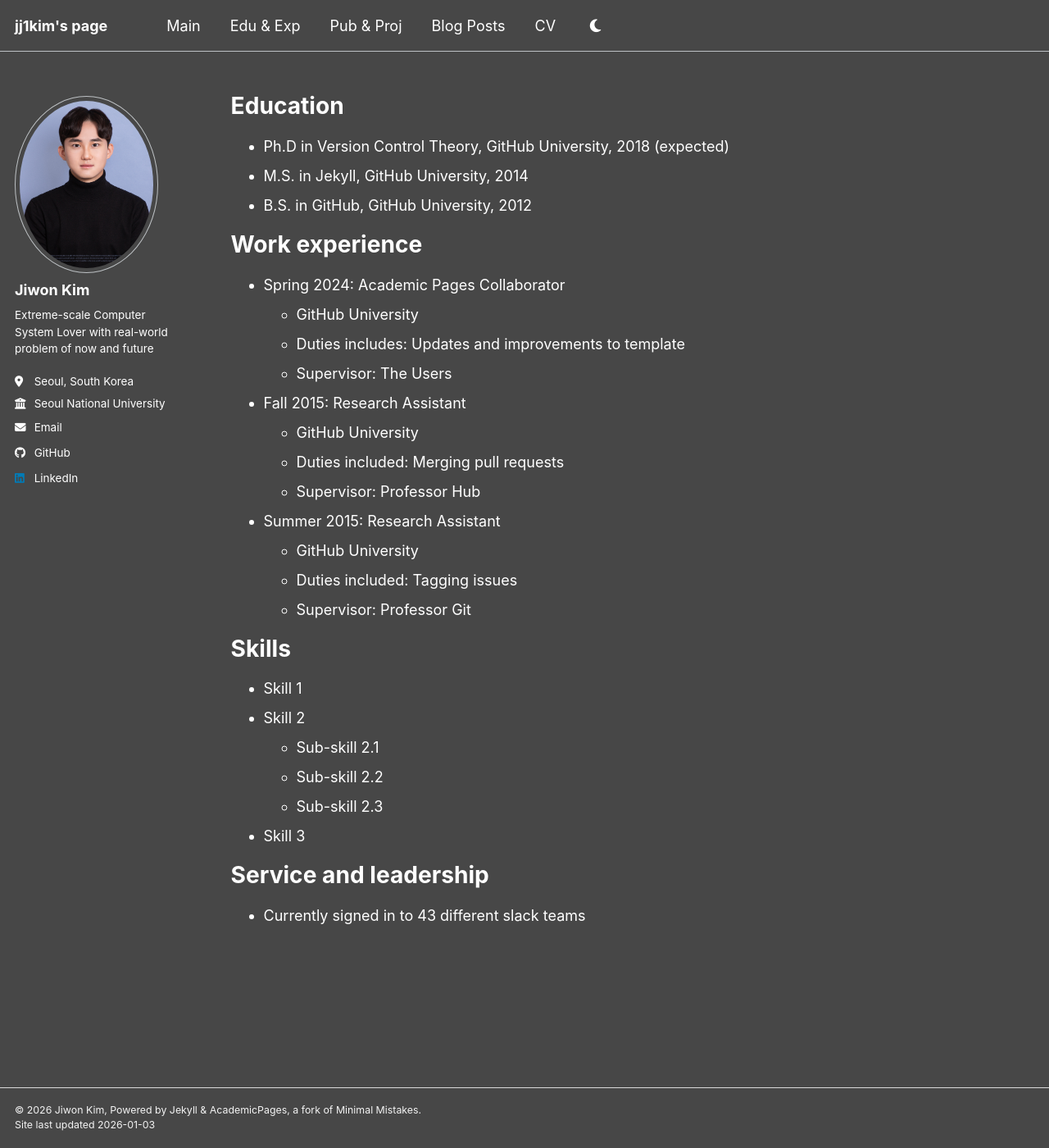
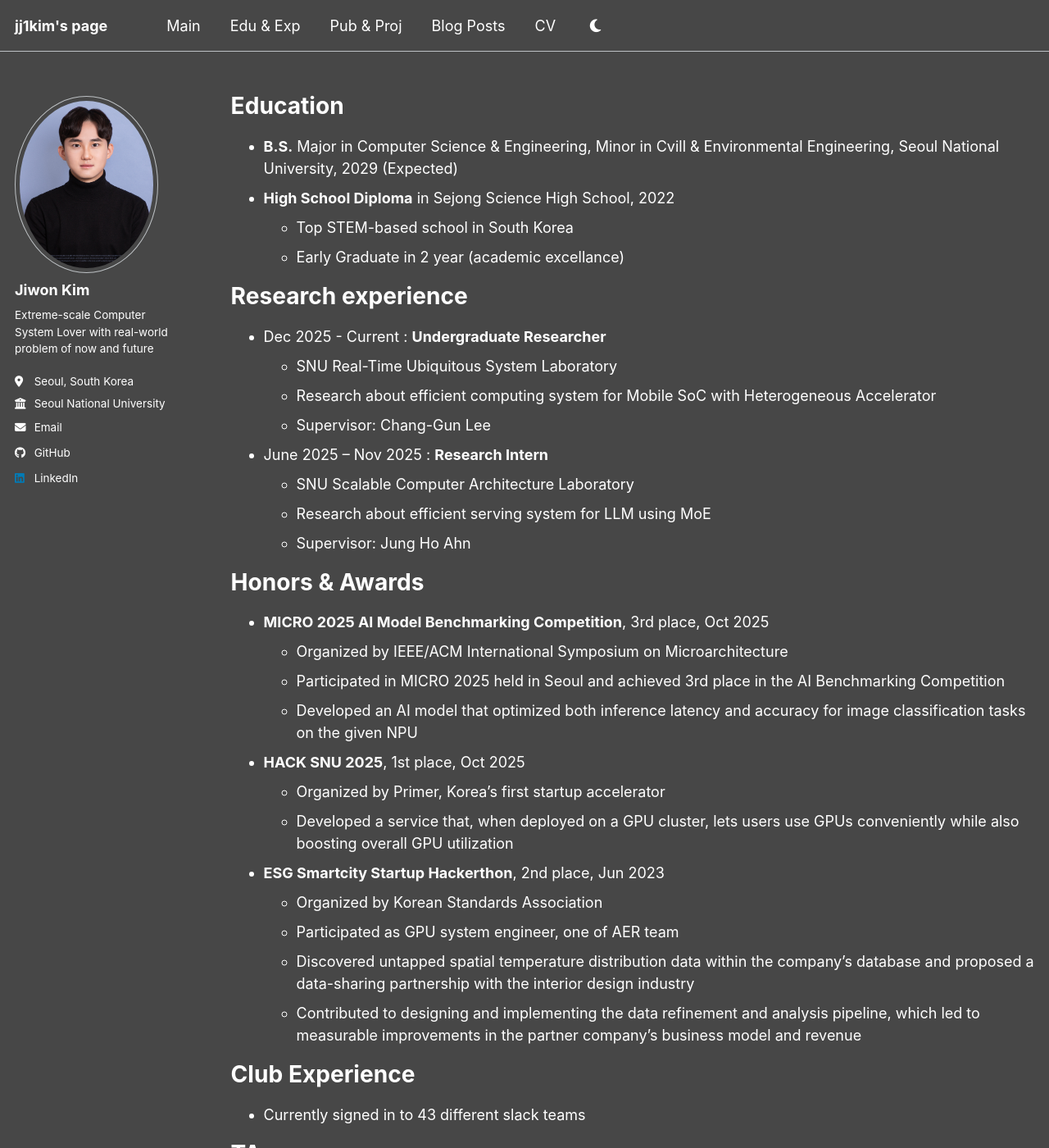
Before and after one commit to jj1kim/jj1kim.github.io, a Jekyll site: the page built from _pages/edu-experience.md, in a window 1280 px wide and 1400 px high. Shown: the whole window at 82% size. Built offline with Jekyll 4.4.1, drawn with Linux system fonts in a browser that asks for light colours; a script bundle is joined from its source files by our own code; library files that are not in the unit come from our copies; some of the changed text lies outside the part shown.

Commit message:
fix edu-experience page

```diff
--- a/_pages/edu-experience.md
+++ b/_pages/edu-experience.md
@@ -9,36 +9,54 @@ author_profile: true
 
 Education
 ======
-* Ph.D in Version Control Theory, GitHub University, 2018 (expected)
-* M.S. in Jekyll, GitHub University, 2014
-* B.S. in GitHub, GitHub University, 2012
+* **B.S.** Major in Computer Science & Engineering, Minor in Cvill & Environmental Engineering, Seoul National University, 2029 (Expected)
+* **High School Diploma** in Sejong Science High School, 2022
+  * Top STEM-based school in South Korea
+  * Early Graduate in 2 year (academic excellance)
 
-Work experience
+Research experience
 ======
-* Spring 2024: Academic Pages Collaborator
-  * GitHub University
-  * Duties includes: Updates and improvements to template
-  * Supervisor: The Users
+* Dec 2025 - Current : **Undergraduate Researcher**
+  * SNU Real-Time Ubiquitous System Laboratory
+  * Research about efficient computing system for Mobile SoC with Heterogeneous Accelerator
+  * Supervisor: Chang-Gun Lee
 
-* Fall 2015: Research Assistant
-  * GitHub University
-  * Duties included: Merging pull requests
-  * Supervisor: Professor Hub
+* June 2025 – Nov 2025 : **Research Intern**
+  * SNU Scalable Computer Architecture Laboratory
+  * Research about efficient serving system for LLM using MoE
+  * Supervisor: Jung Ho Ahn
 
-* Summer 2015: Research Assistant
-  * GitHub University
-  * Duties included: Tagging issues
-  * Supervisor: Professor Git
+Honors & Awards
+======
+* **MICRO 2025 AI Model Benchmarking Competition**, 3rd place, Oct 2025
+  * Organized by IEEE/ACM International Symposium on Microarchitecture
+  * Participated in MICRO 2025 held in Seoul and achieved 3rd place in the AI Benchmarking Competition
+  * Developed an AI model that optimized both inference latency and accuracy for image classification tasks on the given NPU
+* **HACK SNU 2025**, 1st place, Oct 2025
+  * Organized by Primer, Korea's first startup accelerator
+  * Developed a service that, when deployed on a GPU cluster, lets users use GPUs conveniently while also boosting overall GPU utilization
+* **ESG Smartcity Startup Hackerthon**, 2nd place, Jun 2023
+  * Organized by Korean Standards Association
+  * Participated as GPU system engineer, one of AER team
+  * Discovered untapped spatial temperature distribution data within the company’s database and proposed a data-sharing partnership with the interior design industry
+  * Contributed to designing and implementing the data refinement and analysis pipeline, which led to measurable improvements in the partner company’s business model and revenue
 
-Skills
-======
-* Skill 1
-* Skill 2
-  * Sub-skill 2.1
-  * Sub-skill 2.2
-  * Sub-skill 2.3
-* Skill 3
-
-Service and leadership
+Club Experience
 ======
 * Currently signed in to 43 different slack teams
+
+
+TA
+======
+* **Server System Management TA**, SNU Semiconductor Specialized University, Mar 2024 – Sep 2025
+  * Participated as a member of the Semiconductor Specialized University initiative and oversaw end-to-end management of GPU servers
+  * Led the deployment of GPU clusters and implemented usability-enhancing systems such as automated resource allocation and activity logging
+  * Provided technical consultation for key infrastructure decisions and educated students on effective and responsible use of GPU resources
+
+Scholarship
+======
+* **Full Merit Scholarship**, Hyungae Scholarship Foundation, Feb 2024 – Current
+  * Received the scholarship upon being selected as one of the top 10 undergraduate students across the entire university.
+  * The scholarship guarantees full tuition coverage until graduation, amounting to over $17,000 in total.
+* **Full Merit Scholarship**, Seoul National University Alumni Association, Aug 2023
+  * Received the scholarship as the highest-ranked student in the CS undergraduate cohort
```
Also changed, not shown: _posts/2012-08-14-blog-post-1.md (deleted, +0 -20 lines), _posts/2013-08-14-blog-post-2.md (deleted, +0 -20 lines), _posts/2014-08-14-blog-post-3.md (deleted, +0 -20 lines), _posts/2015-08-14-blog-post-4.md (deleted, +0 -20 lines), _posts/2024-12-15-test-category-post.md (deleted, +0 -21 lines).
